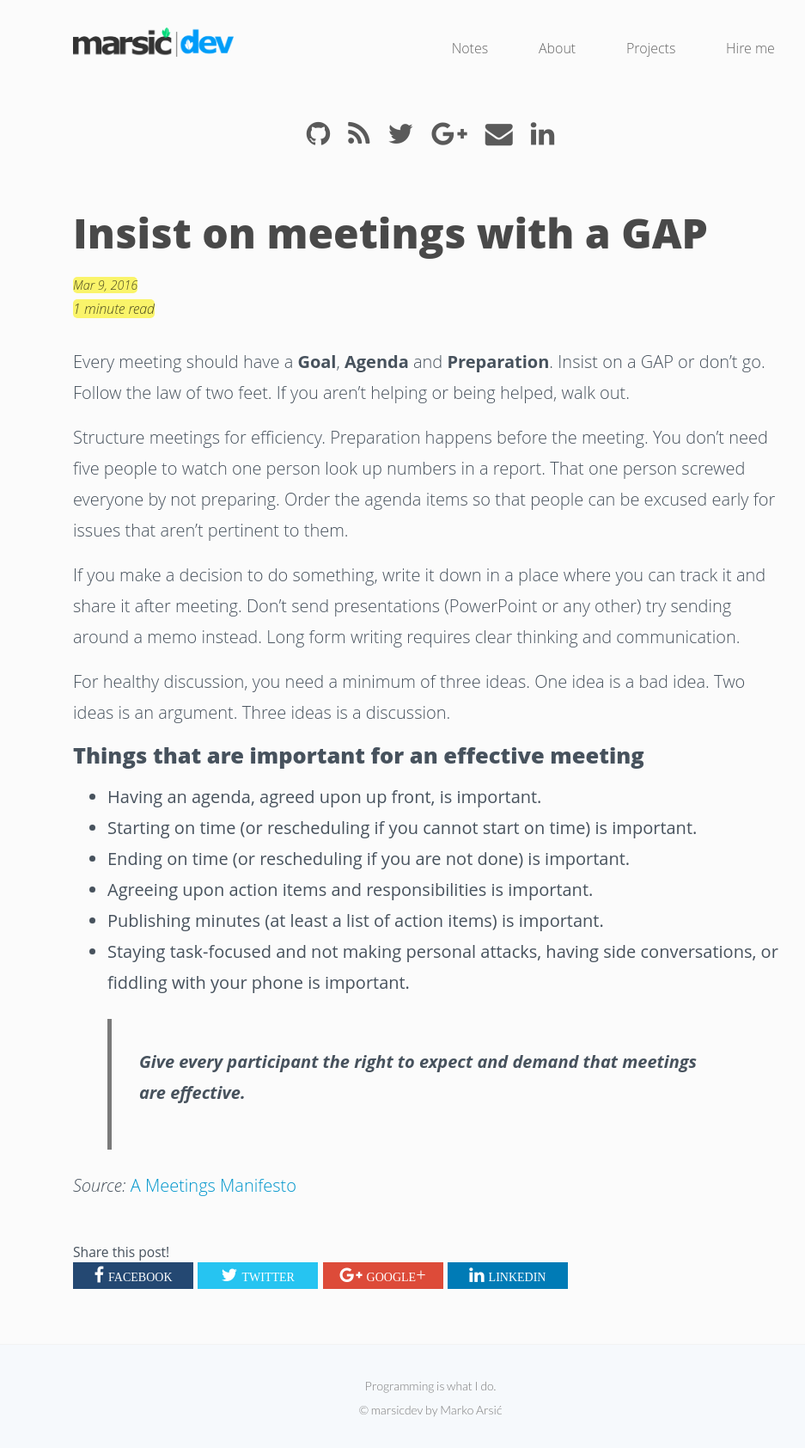
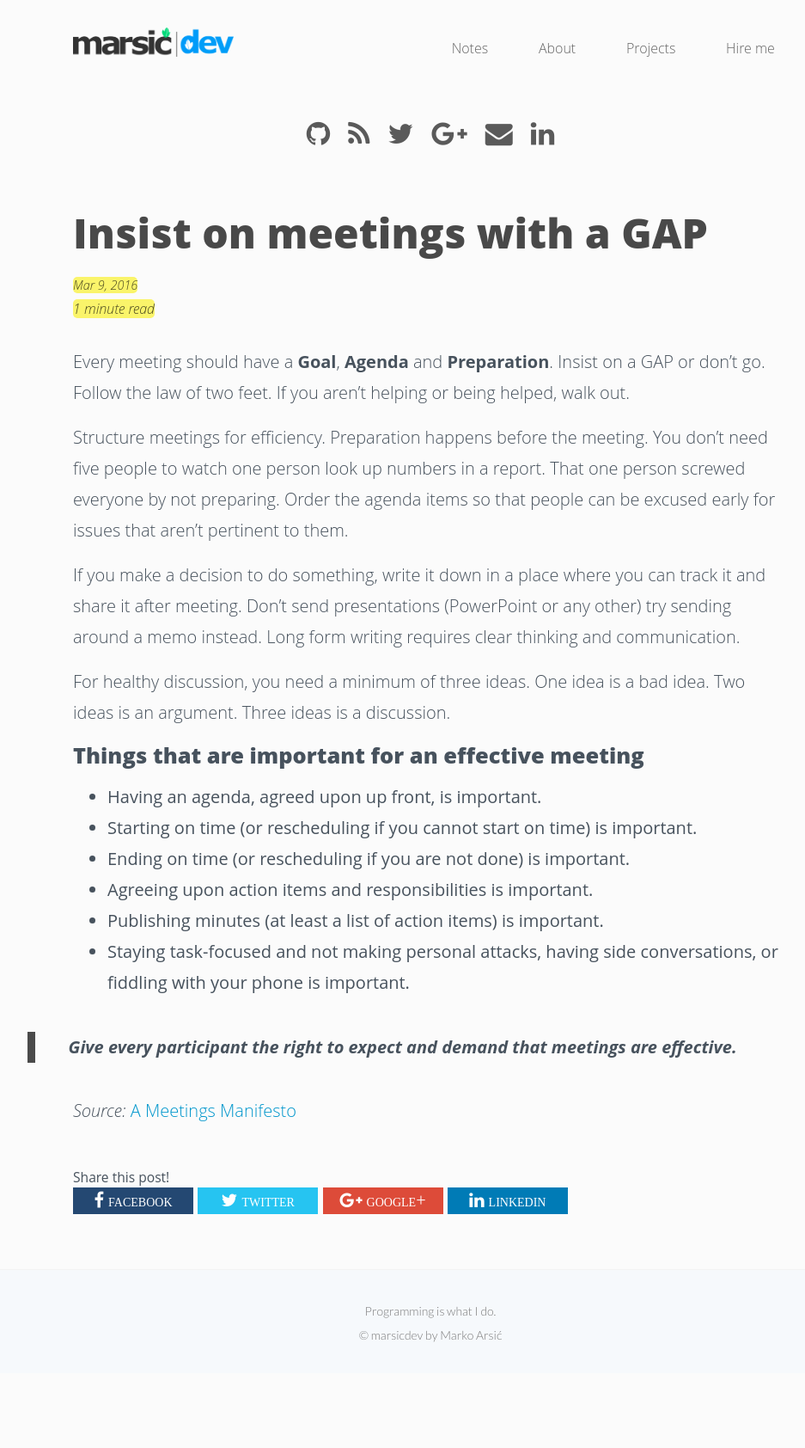
Before and after one commit to marsicdev/marsicdev.github.io, a Jekyll site: the page built from _posts/2016-03-09-meetings-with-gap.md, in a window 1280 px wide. Shown: the whole page at 86% size, without its empty margins (139-1076 px from the left). Built offline with Jekyll 4.4.1, drawn with Linux system fonts in a browser that asks for light colours; nearby versions of some CDN libraries; after the commit the page ends 1597 px from its top, so only the background shows below that.

Commit message:
Fix block quote css

```diff
--- a/_sass/_main.scss
+++ b/_sass/_main.scss
@@ -328,9 +328,10 @@ pre {
 }
 
 blockquote {
-    padding: 1.33em;
+    padding: 0 0 0 1.6em;
     font-style: italic;
-    border-left: 5px solid #7a7a7a;
+    border-left: #4a4a4a 0.4em solid;
+    margin: 1.6em 0 1.6em -2.2em;
 }
 
 blockquote footer {
```
